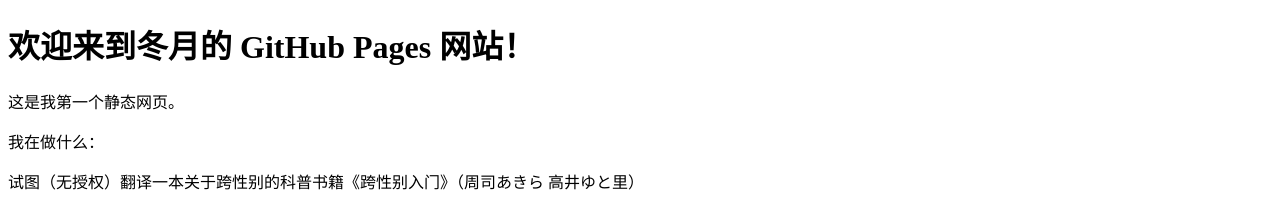
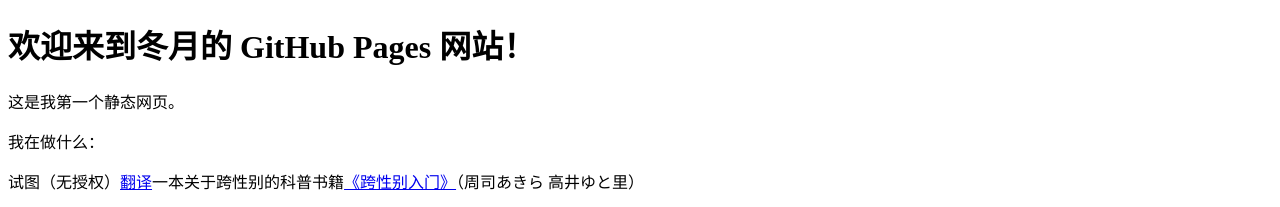
Before and after one commit to nomieA/nomieA.github.io, a plain HTML site: page index.html in a window 1280 px wide. Shown: the top 207 px of the page. Drawn offline with Linux system fonts and the light colour scheme.

Commit message:
Update index.html

```diff
--- a/index.html
+++ b/index.html
@@ -9,7 +9,7 @@
     <p>这是我第一个静态网页。</p>
 
      <p>我在做什么：</p>
-     <p>试图（无授权）<a src="https://i501ate.notion.site/1d4b513072b380b996d7c4372db8a0f5">翻译</a>一本关于跨性别的科普书籍<a src="https://www.shueisha.co.jp/books/items/contents.html?isbn=978-4-08-721274-7">《跨性别入门》</a>（周司あきら 高井ゆと里）</p>
+     <p>试图（无授权）<a href="https://i501ate.notion.site/1d4b513072b380b996d7c4372db8a0f5">翻译</a>一本关于跨性别的科普书籍<a href="https://www.shueisha.co.jp/books/items/contents.html?isbn=978-4-08-721274-7">《跨性别入门》</a>（周司あきら 高井ゆと里）</p>
     <iframe src="https://i501ate.notion.site/ebd/1d4b513072b380b996d7c4372db8a0f5" width="100%" height="600" frameborder="0" allowfullscreen />
 </body>
 </html>
```
